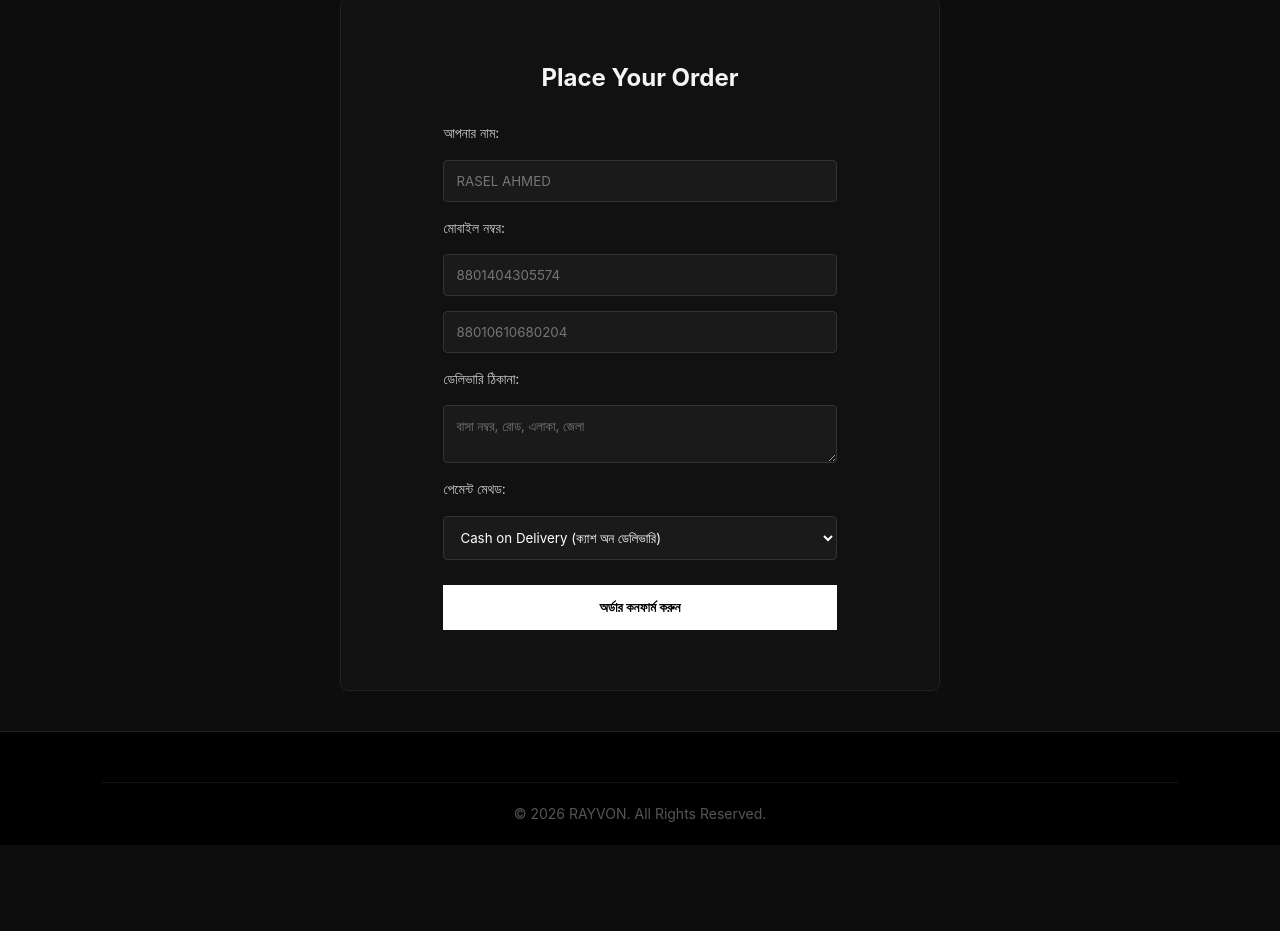
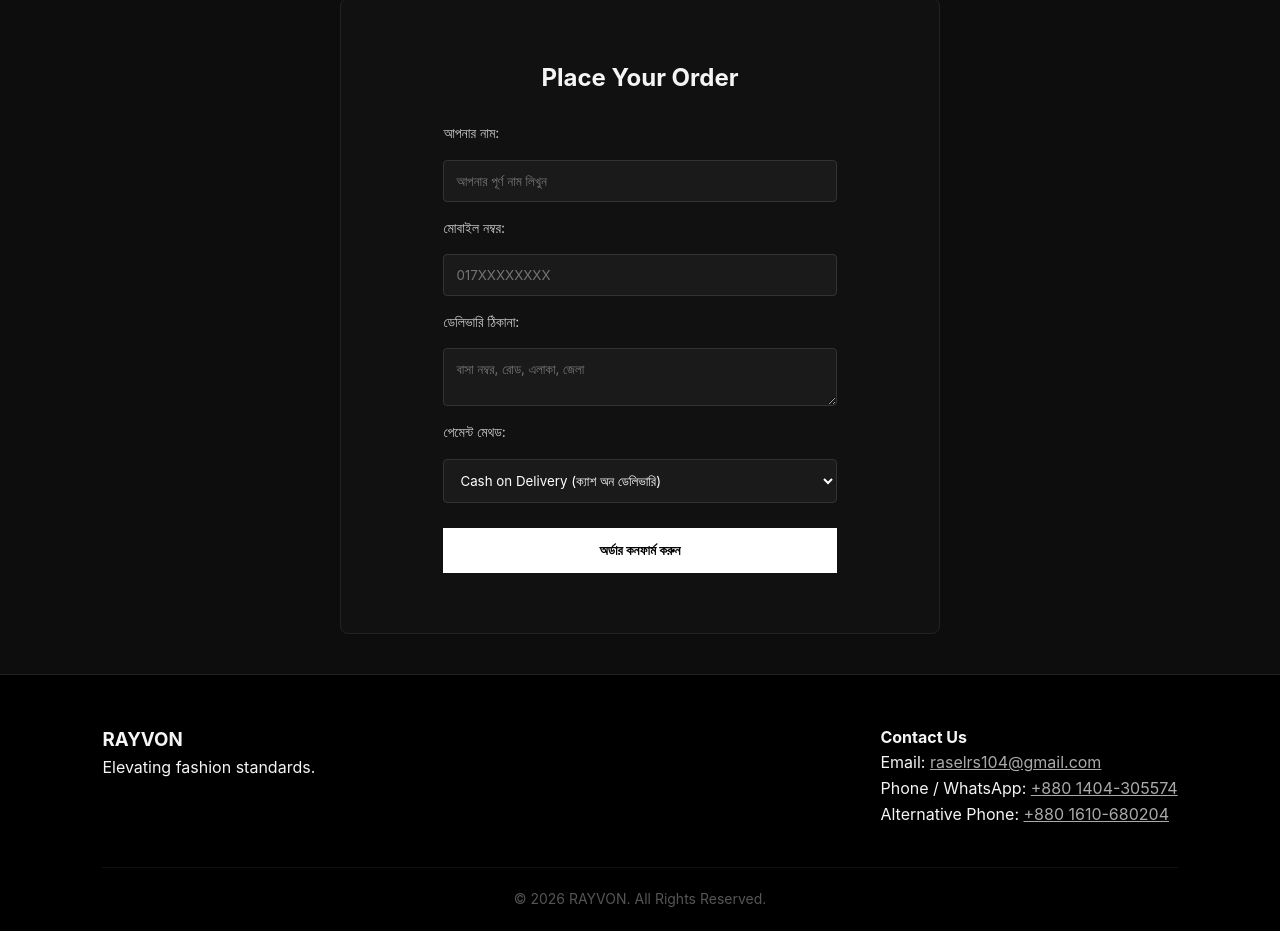
Before and after one commit to raselrs104-eng/RYVO, a plain HTML site: page index.html in a window 1280 px wide. Shown: the part 1603-2534 px from the top of the page. Before the commit the page ends 2448 px from the top, so only its background shows below. Drawn offline with Linux system fonts and the light colour scheme.

Commit message:
Update index.html

```diff
--- a/index.html
+++ b/index.html
@@ -15,6 +15,7 @@
             <a href="#home">Home</a>
             <a href="#shop">Shop</a>
             <a href="#order">Order Now</a>
+            <a href="#contact">Contact Us</a>
         </nav>
         <div class="cart-btn" onclick="toggleCart()">
             Cart (<span id="cart-count">0</span>)
@@ -67,11 +68,10 @@
         <h2>Place Your Order</h2>
         <form class="order-form" onsubmit="handleOrder(event)">
             <label>আপনার নাম:</label>
-            <input type="text" id="cust-name" placeholder="RASEL AHMED" required>
+            <input type="text" id="cust-name" placeholder="আপনার পূর্ণ নাম লিখুন" required>
 
             <label>মোবাইল নম্বর:</label>
-            <input type="tel" id="cust-phone" placeholder="8801404305574" required>
-            <input type="tel" id="cust-phone" placeholder="88010610680204" required>
+            <input type="tel" id="cust-phone" placeholder="017XXXXXXXX" required>
 
             <label>ডেলিভারি ঠিকানা:</label>
             <textarea id="cust-address" placeholder="বাসা নম্বর, রোড, এলাকা, জেলা" required></textarea>
@@ -83,7 +83,7 @@
             </select>
 
             <div id="bkash-info" class="bkash-box" style="display: none;">
-                <p><strong>bKash Personal Number:</strong> 01700000000</p>
+                <p><strong>bKash Personal Number:</strong> 01404305574</p>
                 <p>টাকা সেন্ড মানি করে নিচে Transaction ID দিন:</p>
                 <input type="text" id="trx-id" placeholder="bKash TrxID (যেমন: 9J7A8D...)" >
             </div>
@@ -92,8 +92,20 @@
         </form>
     </section>
 
-    <!-- Footer -->
-    <footer>
+    <!-- Footer / Contact Section -->
+    <footer id="contact">
+        <div class="footer-container">
+            <div>
+                <h3>RAYVON</h3>
+                <p>Elevating fashion standards.</p>
+            </div>
+            <div>
+                <h4>Contact Us</h4>
+                <p>Email: <a href="mailto:raselrs104@gmail.com" style="color: #aaa;">raselrs104@gmail.com</a></p>
+                <p>Phone / WhatsApp: <a href="tel:+8801404305574" style="color: #aaa;">+880 1404-305574</a></p>
+                <p>Alternative Phone: <a href="tel:+8801610680204" style="color: #aaa;">+880 1610-680204</a></p>
+            </div>
+        </div>
         <div class="copyright">
             &copy; 2026 RAYVON. All Rights Reserved.
         </div>
```
